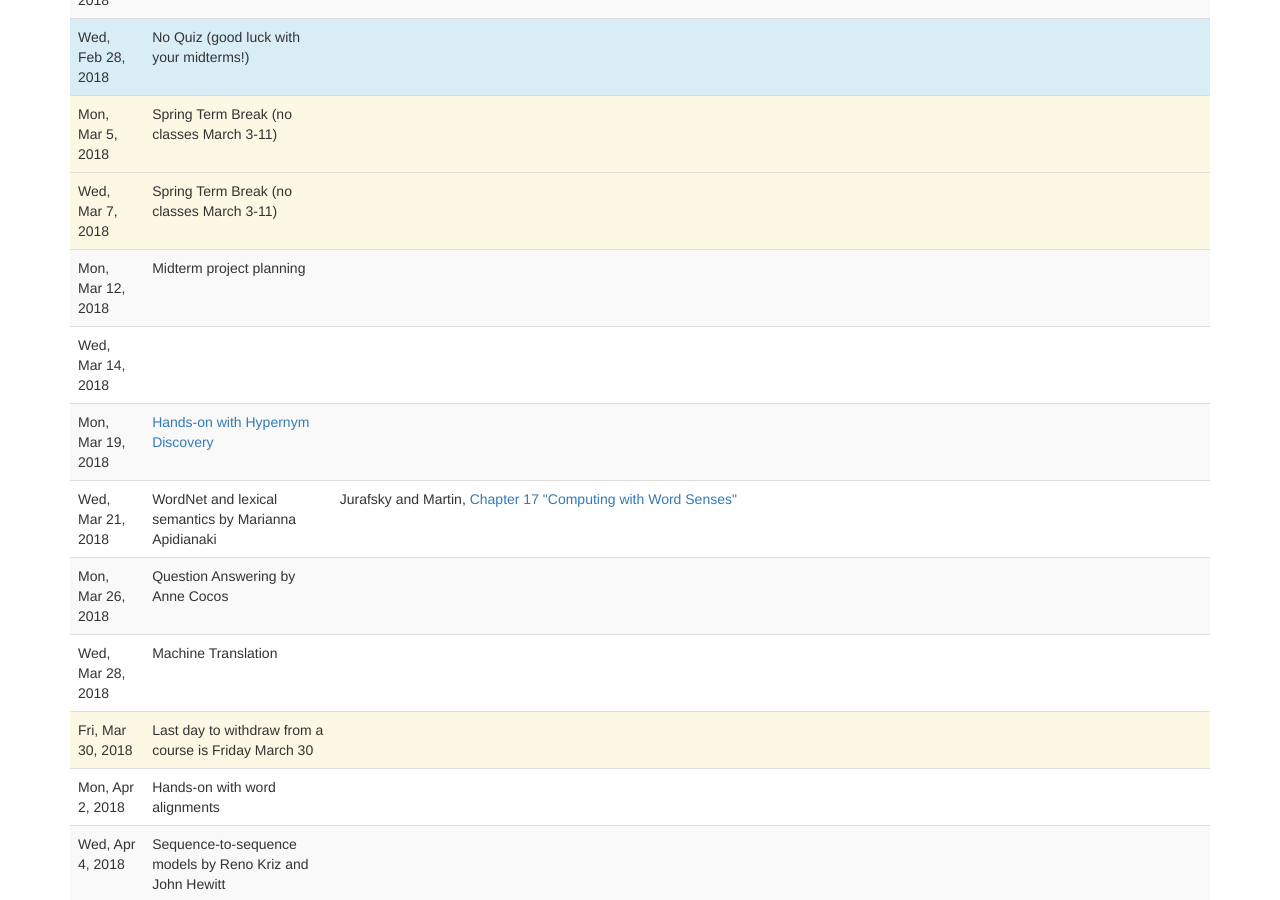
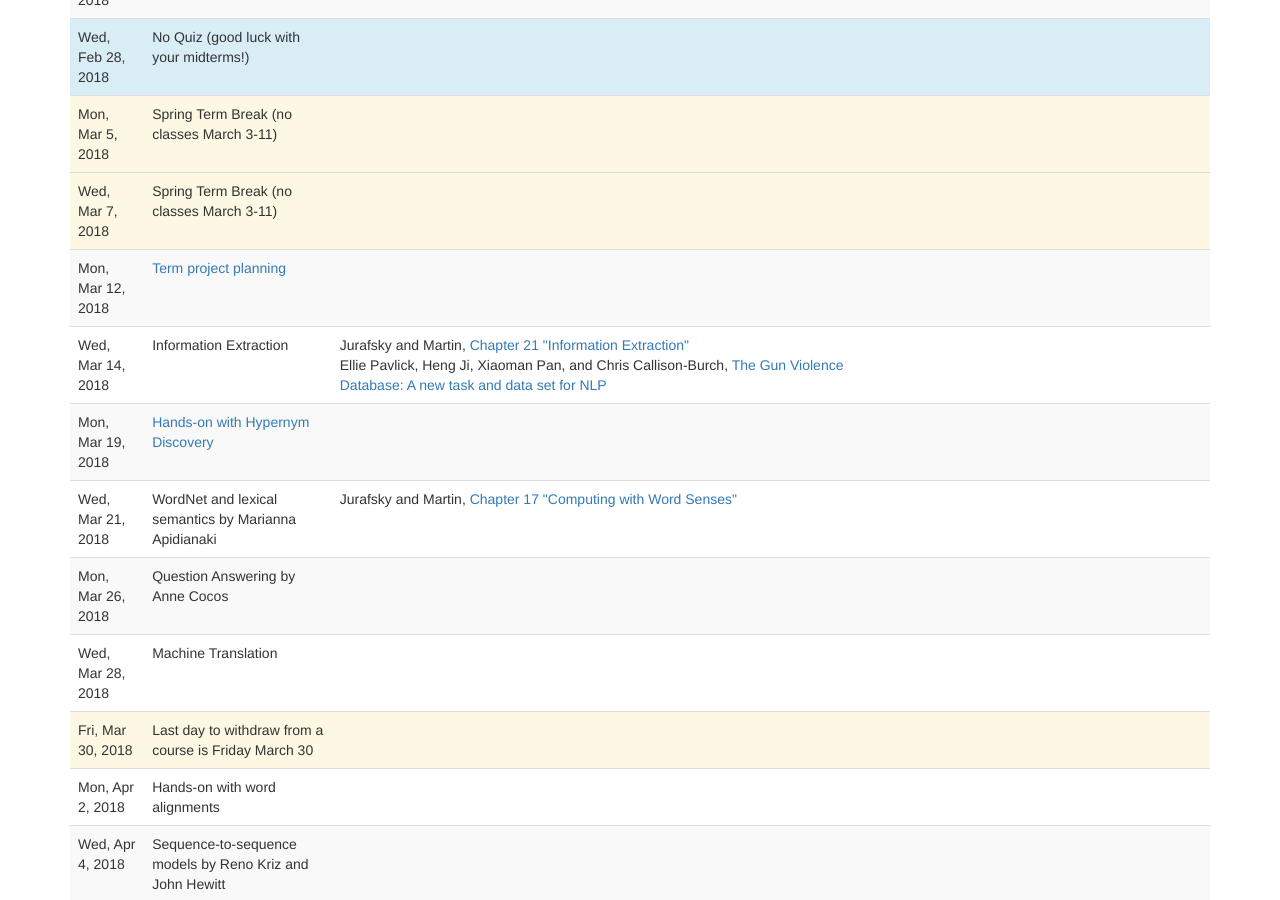
Before and after one commit to computational-linguistics-class/computational-linguistics-class.github.io, a Jekyll site: the page built from lectures.md, in a window 1280 px wide and 900 px high, scrolled down 1971 px. Built offline with Jekyll 4.4.1, drawn with Linux system fonts in a browser that asks for light colours; nearby versions of some CDN libraries; a script that is not in the unit is left out.

Commit message:
Reading for today's lecture

```diff
--- a/_data/lectures.yaml
+++ b/_data/lectures.yaml
@@ -313,14 +313,22 @@
   type: no_lecture
 -
   date: 2018-03-12
-  slides:
-  title: Midterm project planning
+  slides: http://computational-linguistics-class.org/term-project.html
+  title: Term project planning
   readings:
 -
   date: 2018-03-14
   slides:
-  title:
+  title: Information Extraction
   readings:
+    -
+      title: Chapter 21 "Information Extraction"
+      authors: Jurafsky and Martin
+      url: https://web.stanford.edu/~jurafsky/slp3/21.pdf
+    -
+      title: The Gun Violence Database&colon; A new task and data set for NLP
+      authors: Ellie Pavlick, Heng Ji, Xiaoman Pan, and Chris Callison-Burch
+      url: https://www.cis.upenn.edu/~ccb/publications/gun-violence-database.pdf
 -
   date: 2018-03-19
   slides: http://computational-linguistics-class.org/assignment8.html
```
